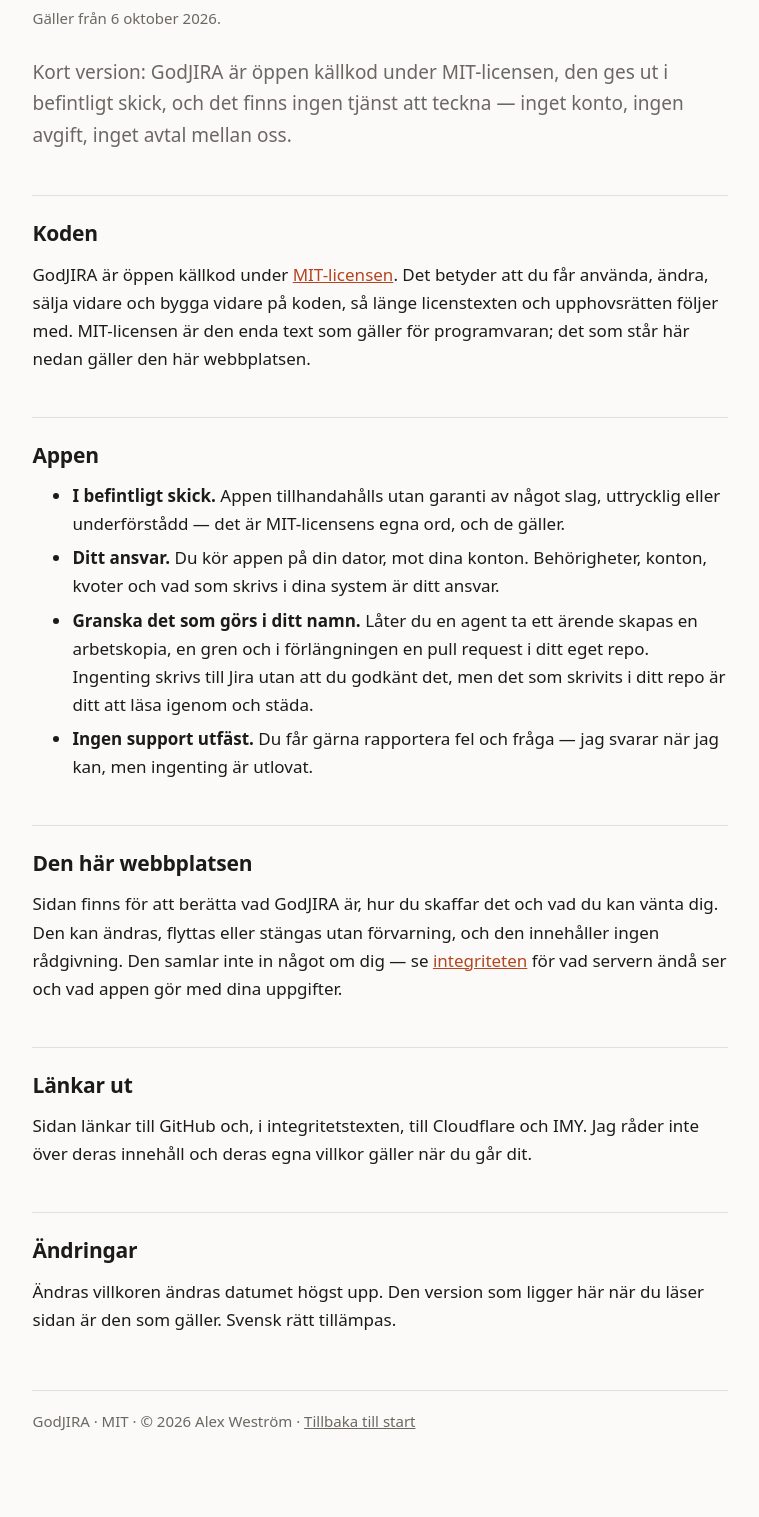
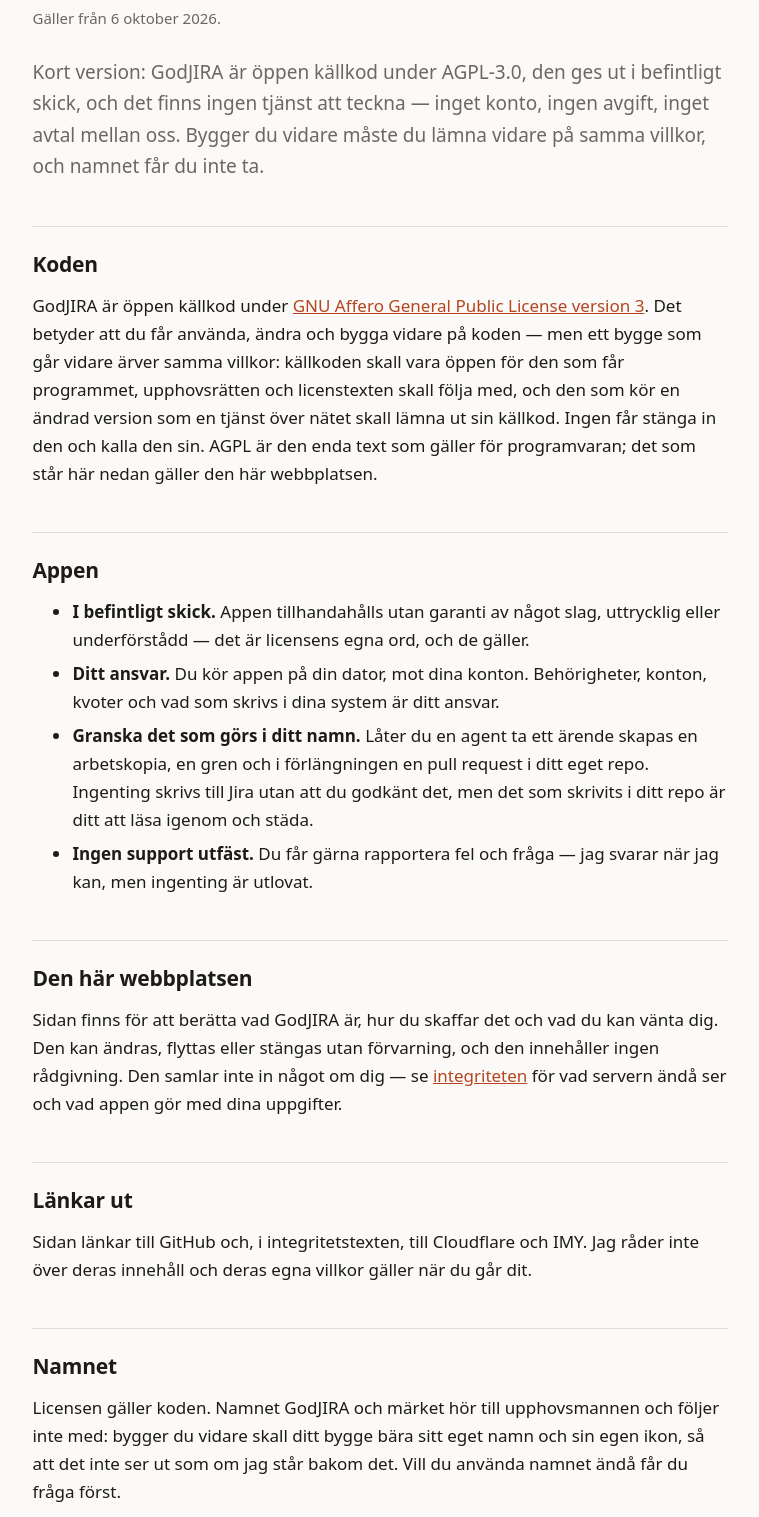
Before and after one commit to alexwest1981/GodJIRA, a plain HTML site: page web/villkor.html in a window 1280 px wide. Shown: the part 214-1731 px from the top of the page, without its empty margins (260-1019 px from the left). Drawn offline with Linux system fonts and the light colour scheme.

Commit message:
AGPL-3.0 i stallet for MIT: ingen far stanga in den och kalla den sin
Alex: "Vi behöver ändra licens på projektet, så ingen kan sno det å kalla det för sitt".

MIT tillater precis det: ta koden, stang in den, salj den som sin egen. AGPL-3.0
gor motsatsen -- den som bygger vidare maste lamna vidare pa samma villkor med källkoden
oppen, och den som kor en andrad version som tjanst over natet maste lamna ut sin kalla.
Ingen tredjepart finns i repot (allt ar standardbiblioteket), sa licensfragan rör bara
den egna koden.

LICENSE ar den officiella texten orord (SPDX:s kopia, AGPL-3.0-only); repot lagger bara
till upphovsraden och namnförbehallet i README. Namnet och market foljer INTE med
licensen: ett fork maste bara sitt eget namn och sin egen ikon. Det star bade i README
(## License) och pa villkorssidan (#namnet) -- for namnet ar det ett forbehall, inte en
registrering, och det ar den arliga skillnaden.

Bytt pa alla stallet det stod: manifest.json (license-faltet), index.html (tva rader, foten),
integritet.html (foten), villkor.html (meta, ingress, licensavsnittet, foten), test_webb.py
(provets marke). Inga traffar kvar av MIT i repot; install.sh rad 248 namner Archify, som
ar MIT och ligger utanfor repot, och rörs inte.

```diff
--- a/web/villkor.html
+++ b/web/villkor.html
@@ -4,7 +4,7 @@
 <meta charset="utf-8">
 <meta name="viewport" content="width=device-width, initial-scale=1">
 <title>Villkor — GodJIRA</title>
-<meta name="description" content="Villkoren för godjira.se och för appen GodJIRA: MIT-licens, i befintligt skick, inget konto och ingen tjänst.">
+<meta name="description" content="Villkoren för godjira.se och för appen GodJIRA: AGPL-3.0, i befintligt skick, inget konto och ingen tjänst.">
 <link rel="stylesheet" href="stil.css">
 </head>
 <body>
@@ -27,20 +27,25 @@
 <h1>Villkor</h1>
 <p class="datum">Gäller från 6 oktober 2026.</p>
 
-<p class="ingress">Kort version: GodJIRA är öppen källkod under MIT-licensen, den ges ut i
+<p class="ingress">Kort version: GodJIRA är öppen källkod under AGPL-3.0, den ges ut i
 befintligt skick, och det finns ingen tjänst att teckna — inget konto, ingen avgift, inget
-avtal mellan oss.</p>
+avtal mellan oss. Bygger du vidare måste du lämna vidare på samma villkor, och namnet får
+du inte ta.</p>
 
 <h2>Koden</h2>
-<p>GodJIRA är öppen källkod under <a href="https://github.com/alexwest1981/GodJIRA/blob/main/LICENSE">MIT-licensen</a>.
-Det betyder att du får använda, ändra, sälja vidare och bygga vidare på koden, så länge
-licenstexten och upphovsrätten följer med. MIT-licensen är den enda text som gäller för
-programvaran; det som står här nedan gäller den här webbplatsen.</p>
+<p>GodJIRA är öppen källkod under
+<a href="https://github.com/alexwest1981/GodJIRA/blob/main/LICENSE">GNU Affero General Public
+License version 3</a>. Det betyder att du får använda, ändra och bygga vidare på koden — men
+ett bygge som går vidare ärver samma villkor: källkoden skall vara öppen för den som får
+programmet, upphovsrätten och licenstexten skall följa med, och den som kör en ändrad version
+som en tjänst över nätet skall lämna ut sin källkod. Ingen får stänga in den och kalla den sin.
+AGPL är den enda text som gäller för programvaran; det som står här nedan gäller den här
+webbplatsen.</p>
 
 <h2>Appen</h2>
 <ul>
   <li><strong>I befintligt skick.</strong> Appen tillhandahålls utan garanti av något slag,
-      uttrycklig eller underförstådd — det är MIT-licensens egna ord, och de gäller.</li>
+      uttrycklig eller underförstådd — det är licensens egna ord, och de gäller.</li>
   <li><strong>Ditt ansvar.</strong> Du kör appen på din dator, mot dina konton. Behörigheter,
       konton, kvoter och vad som skrivs i dina system är ditt ansvar.</li>
   <li><strong>Granska det som görs i ditt namn.</strong> Låter du en agent ta ett ärende skapas
@@ -61,12 +66,19 @@
 <p>Sidan länkar till GitHub och, i integritetstexten, till Cloudflare och IMY. Jag råder inte
 över deras innehåll och deras egna villkor gäller när du går dit.</p>
 
+<h2 id="namnet">Namnet</h2>
+<p>Licensen gäller koden. Namnet GodJIRA och märket hör till upphovsmannen och följer inte
+med: bygger du vidare skall ditt bygge bära sitt eget namn och sin egen ikon, så att det inte
+ser ut som om jag står bakom det. Vill du använda namnet ändå får du fråga först.</p>
+<p>Ett registrerat varumärke är en separat sak — den här raden är ett förbehåll, inte en
+registrering.</p>
+
 <h2>Ändringar</h2>
 <p>Ändras villkoren ändras datumet högst upp. Den version som ligger här när du läser sidan är
 den som gäller. Svensk rätt tillämpas.</p>
 
 <footer>
-  <p>GodJIRA · MIT · © 2026 Alex Weström · <a href="index.html">Tillbaka till start</a></p>
+  <p>GodJIRA · AGPL-3.0 · © 2026 Alex Weström · <a href="index.html">Tillbaka till start</a></p>
 </footer>
 
 </div>
```
Also changed, not shown: web/index.html (+6 -4 lines), web/integritet.html (+1 -1 lines), manifest.json, 3 other files.
